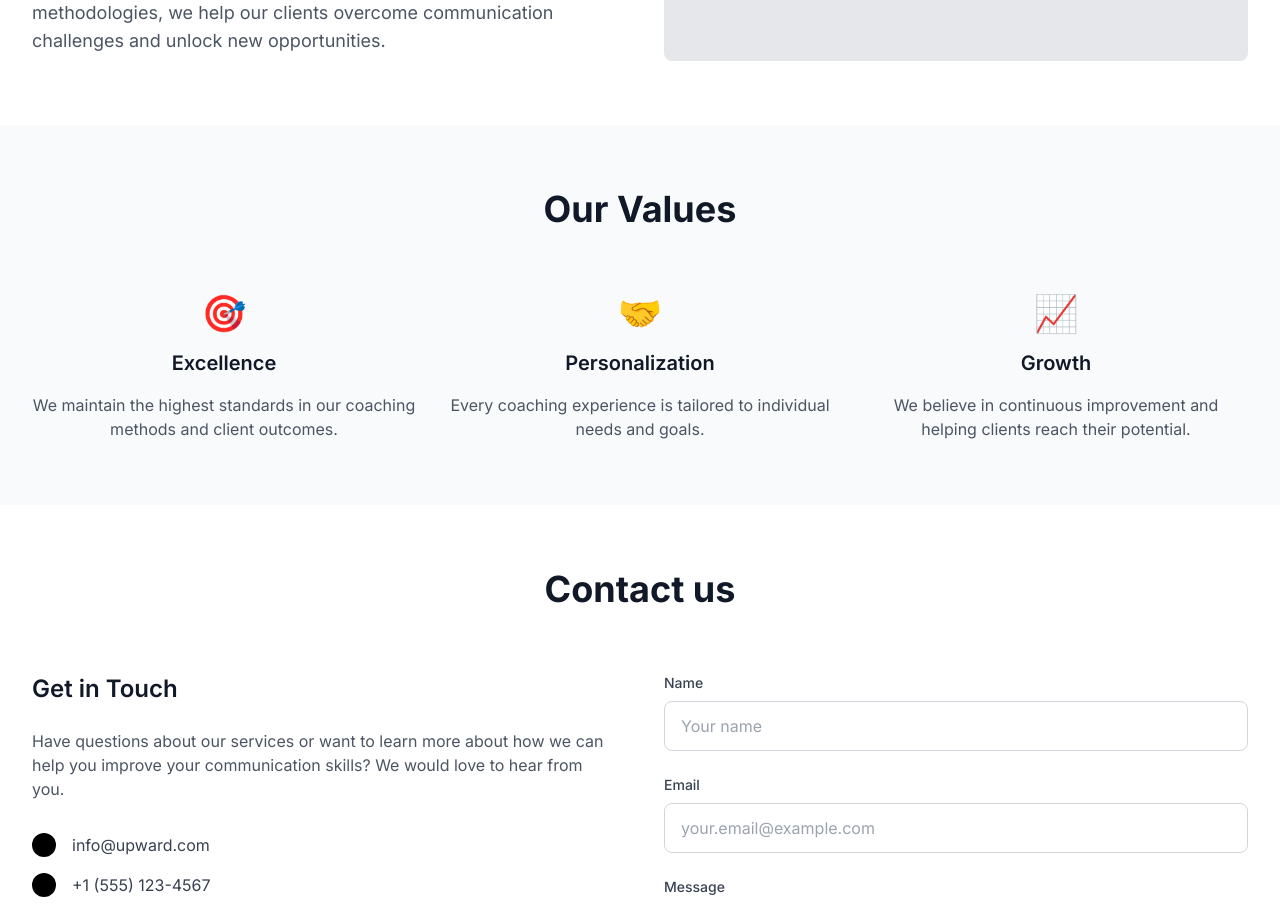
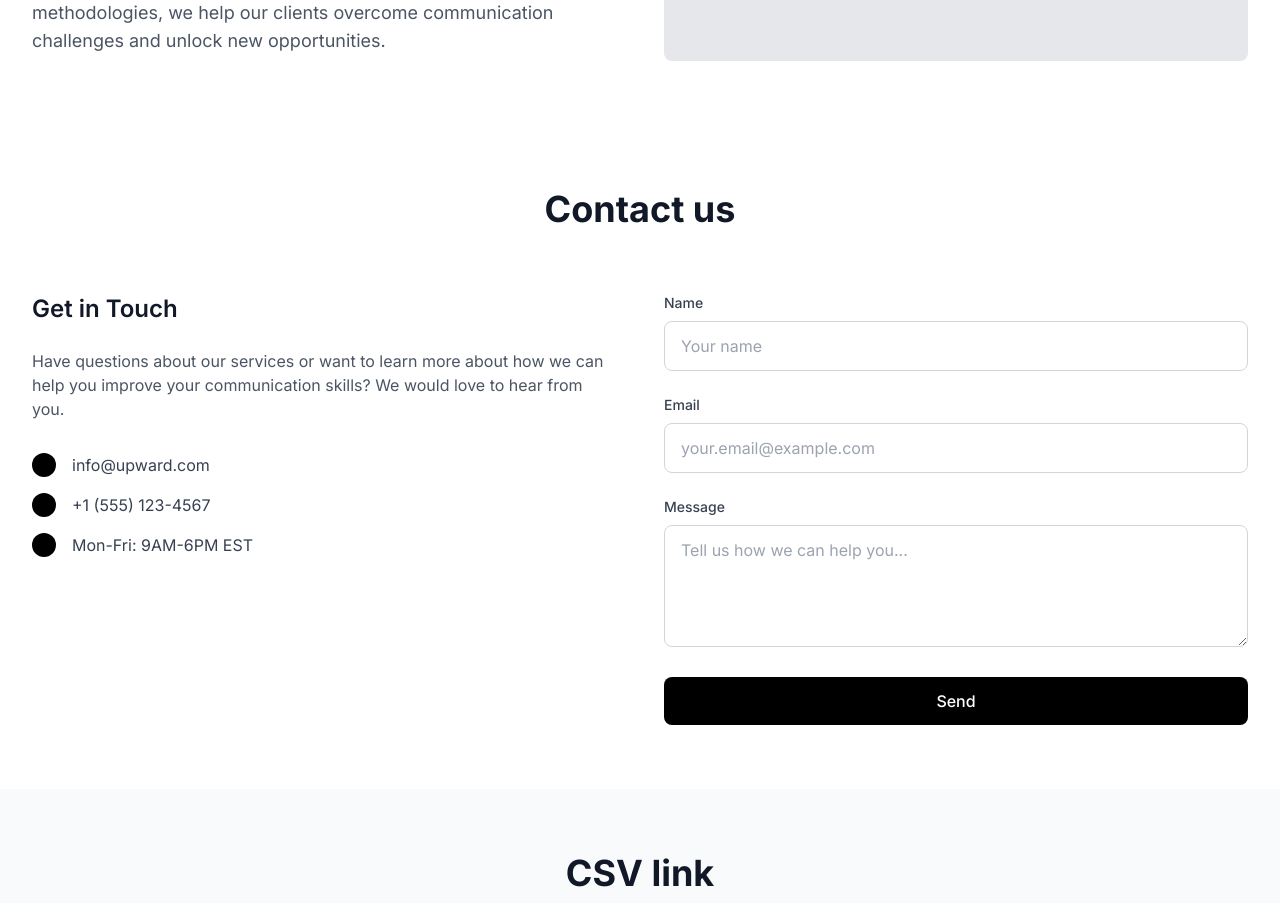
Before and after one commit to KarimMaoui/Upward, a React (Vite) app in the folder Frontend/: page /about in a window 1280 px wide. Shown: the part 1160-2063 px from the top of the page. Built offline with nearby package versions, Linux system fonts and the light colour scheme.

Commit message:
modified about us

```diff
--- a/Frontend/src/pages/About.jsx
+++ b/Frontend/src/pages/About.jsx
@@ -73,47 +73,6 @@ const About = () => {
             </div>
             <div className="bg-gray-200 rounded-lg h-96 flex items-center justify-center">
               <span className="text-gray-500 text-lg">Our Story Visual</span>
-            </div>
-          </div>
-        </div>
-      </section>
-
-      {/* Our Values Section */}
-      <section className="section-padding bg-gray-50">
-        <div className="container-max">
-          <h2 className="text-4xl font-bold text-center text-gray-900 mb-16">
-            Our Values
-          </h2>
-          <div className="grid grid-cols-1 md:grid-cols-3 gap-8">
-            <div className="text-center">
-              <div className="text-4xl mb-4">🎯</div>
-              <h3 className="text-xl font-semibold text-gray-900 mb-4">
-                Excellence
-              </h3>
-              <p className="text-gray-600">
-                We maintain the highest standards in our coaching methods and
-                client outcomes.
-              </p>
-            </div>
-            <div className="text-center">
-              <div className="text-4xl mb-4">🤝</div>
-              <h3 className="text-xl font-semibold text-gray-900 mb-4">
-                Personalization
-              </h3>
-              <p className="text-gray-600">
-                Every coaching experience is tailored to individual needs and
-                goals.
-              </p>
-            </div>
-            <div className="text-center">
-              <div className="text-4xl mb-4">📈</div>
-              <h3 className="text-xl font-semibold text-gray-900 mb-4">
-                Growth
-              </h3>
-              <p className="text-gray-600">
-                We believe in continuous improvement and helping clients reach
-                their potential.
-              </p>
             </div>
           </div>
         </div>
```
